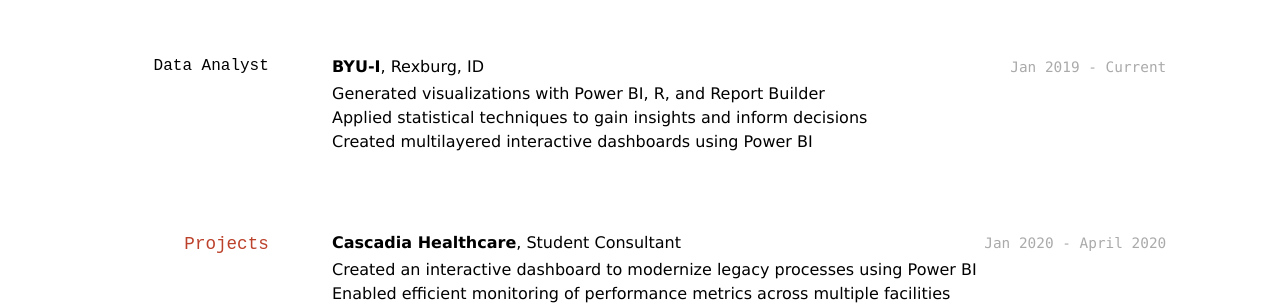
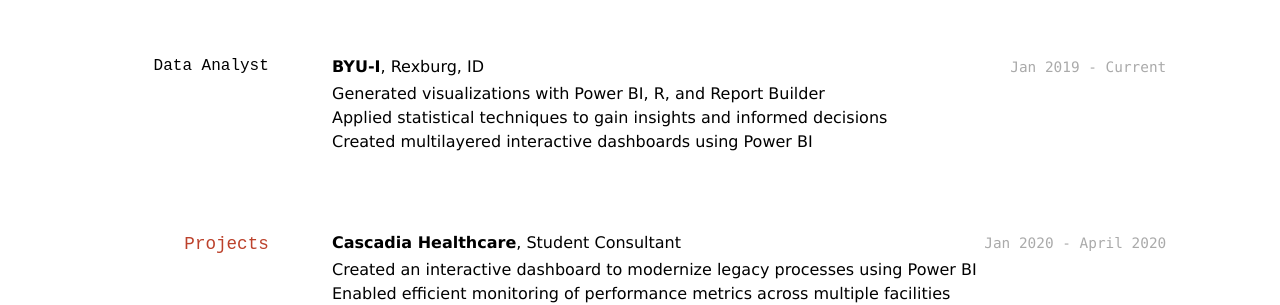
Before and after one commit to mariahkb/mariahkbc_resume, a Jekyll site: the page built from docs/index.md, in a window 1280 px wide. Shown: the part 561-866 px from the top of the page. Built offline with Jekyll 4.4.1, drawn with Linux system fonts in a browser that asks for light colours.

Commit message:
Grammar Update

```diff
--- a/docs/index.md
+++ b/docs/index.md
@@ -42,7 +42,7 @@ __Linksbridge__, Seattle, WA
 __BYU-I__, Rexburg, ID
 
 - Generated visualizations with Power BI, R, and Report Builder
-- Applied statistical techniques to gain insights and inform decisions
+- Applied statistical techniques to gain insights and informed decisions
 - Created multilayered interactive dashboards using Power BI
 
 ## Projects
```
